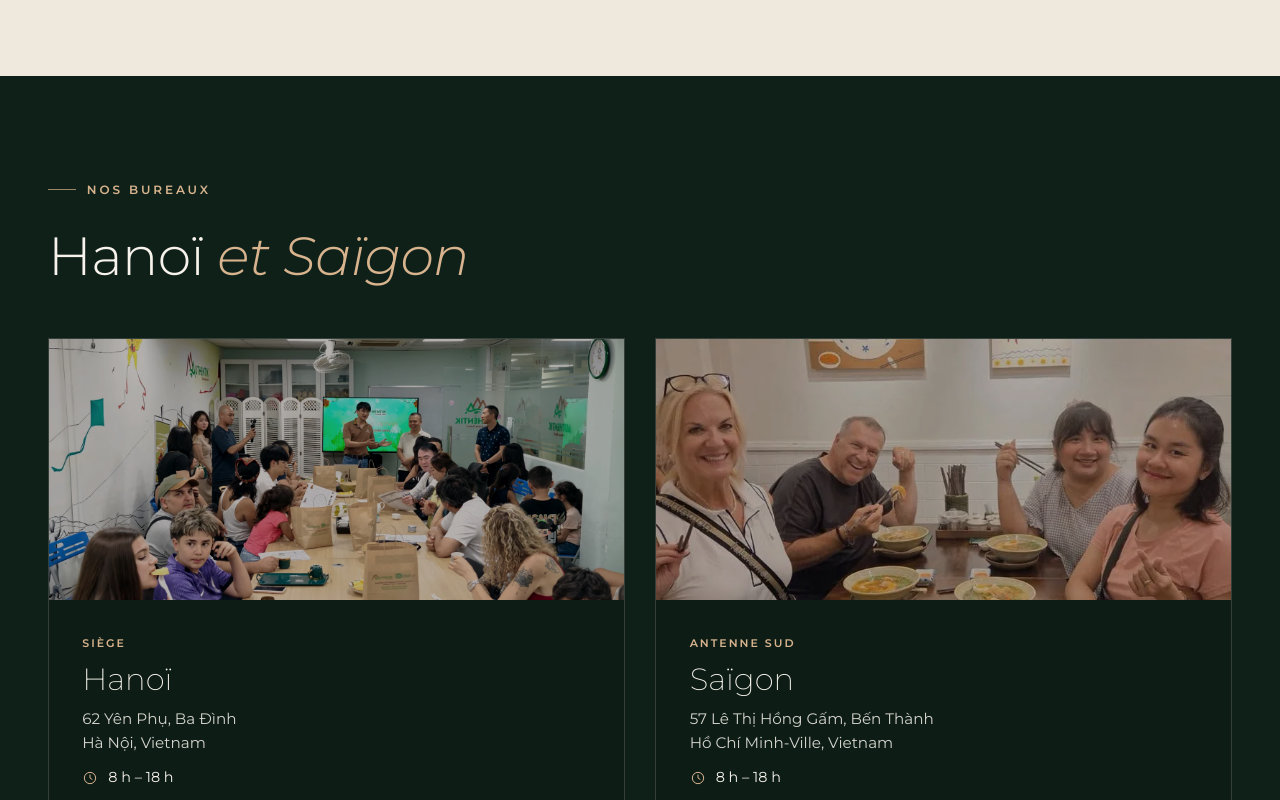
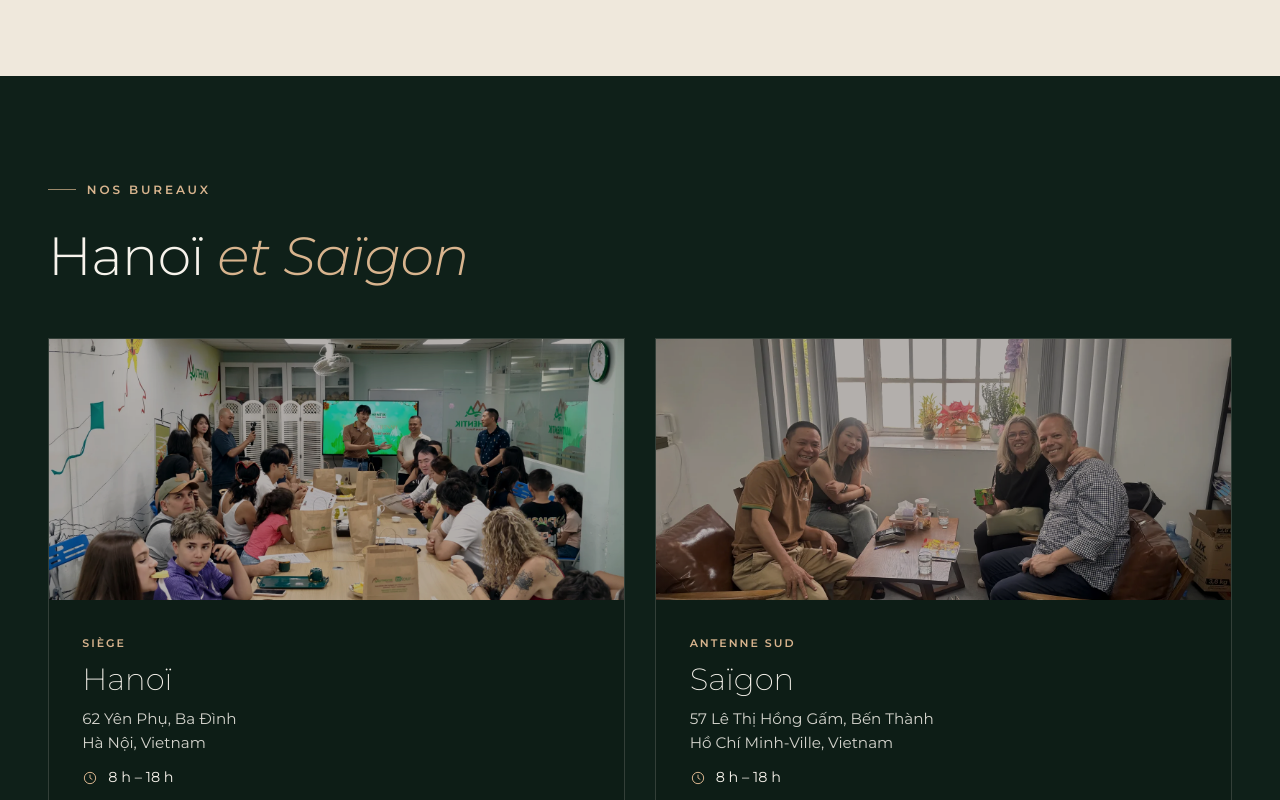
Before and after one commit to haianhvu-at/atnewlook, a plain HTML site: page nous-contacter/index.html in a window 1280 px wide. Shown: the part 1755-2555 px from the top of the page. Drawn offline with Linux system fonts and the light colour scheme.

Commit message:
v1.6.2 – contact : ảnh Saïgon + titre équipe

```diff
--- a/nous-contacter/index.html
+++ b/nous-contacter/index.html
@@ -288,7 +288,7 @@
 
     <aside class="c-team" aria-labelledby="team-title">
       <p class="eyebrow">Ils vous répondent</p>
-      <h3 class="h3" id="team-title">Notre équipe, <em>à Hanoï</em></h3>
+      <h3 class="h3" id="team-title">Notre <em>équipe</em></h3>
       <ul class="c-team__grid swipe">
         <li class="person"><img src="../assets/img/team/dinh-ngoc-tu.webp" alt="Ngoc Tu Dinh, fondateur d’Authentik Vietnam" width="600" height="600" loading="lazy" decoding="async"><b>M.&nbsp;Dinh</b><span>Fondateur</span></li>
         <li class="person"><img src="../assets/img/team/tran-van-truong-michel.webp" alt="Van Truong Tran (Michel)" width="600" height="600" loading="lazy" decoding="async"><b>Michel</b><span>Conseiller · Sud</span></li>
@@ -303,7 +303,7 @@
 </section>
 
 <!-- =====================================================================
-     4. BUREAUX — Hanoï (siège) · Saïgon (antenne Sud) · ảnh thật do Nhung chọn · dòng pháp lý
+     4. BUREAUX — Hanoï (siège) · Saïgon (antenne Sud) · ảnh văn phòng thật (vp-hanoi.jpg, vp-saigon.jpg của Nhung) · dòng pháp lý
      ===================================================================== -->
 <section class="c-sec section--earth" id="bureaux" aria-labelledby="bureaux-title">
   <div class="container">
@@ -313,7 +313,7 @@
     </div>
     <div class="offices">
       <article class="office">
-        <div class="office__img cine cine--soft"><img class="img-cover" src="../assets/img/galerie/hanoi-van-phong-authentik.webp" alt="Voyageurs reçus au bureau d’Authentik Vietnam à Hanoï" width="1600" height="1200" loading="lazy" decoding="async" style="--focus: 50% 58%"></div>
+        <div class="office__img cine cine--soft"><img class="img-cover" src="../assets/img/galerie/hanoi-van-phong-authentik.webp" alt="Voyageurs reçus au bureau d’Authentik Vietnam à Hanoï" width="1600" height="1200" loading="lazy" decoding="async" style="--focus: 50% 56%"></div>
         <div class="office__body">
           <p class="office__tag">Siège</p>
           <h3 class="office__city">Hanoï</h3>
@@ -324,7 +324,7 @@
         </div>
       </article>
       <article class="office">
-        <div class="office__img cine cine--soft"><img class="img-cover" src="../assets/img/galerie/saigon-an-pho-cung-khach.webp" alt="Repas de rue avec des voyageurs à Saïgon" width="810" height="370" loading="lazy" decoding="async"></div>
+        <div class="office__img cine cine--soft"><img class="img-cover" src="../assets/img/galerie/saigon-van-phong-authentik.webp" alt="Voyageurs reçus au bureau d’Authentik Vietnam à Saïgon" width="1600" height="1200" loading="lazy" decoding="async" style="--focus: 50% 55%"></div>
         <div class="office__body">
           <p class="office__tag">Antenne Sud</p>
           <h3 class="office__city">Saïgon</h3>
```
Also changed, not shown: 1 other file.
